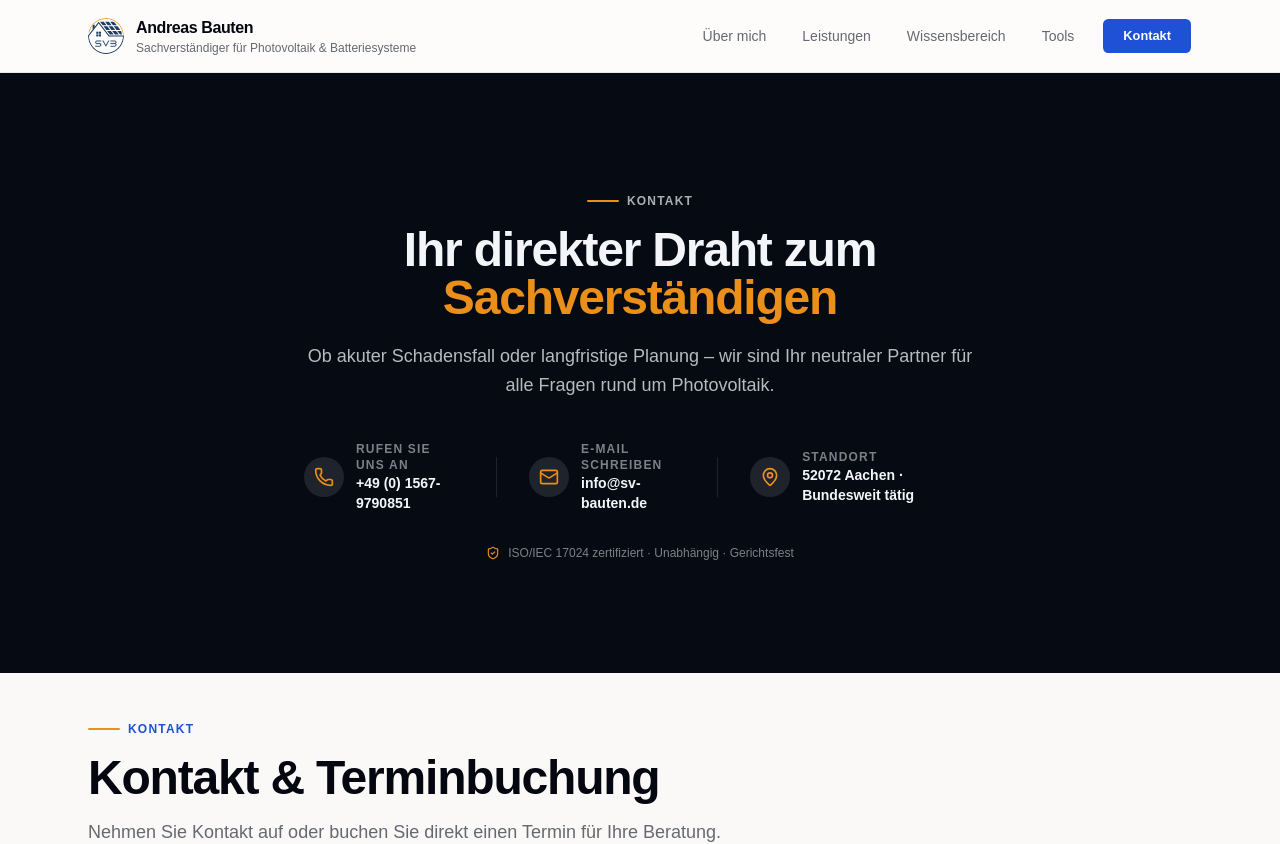
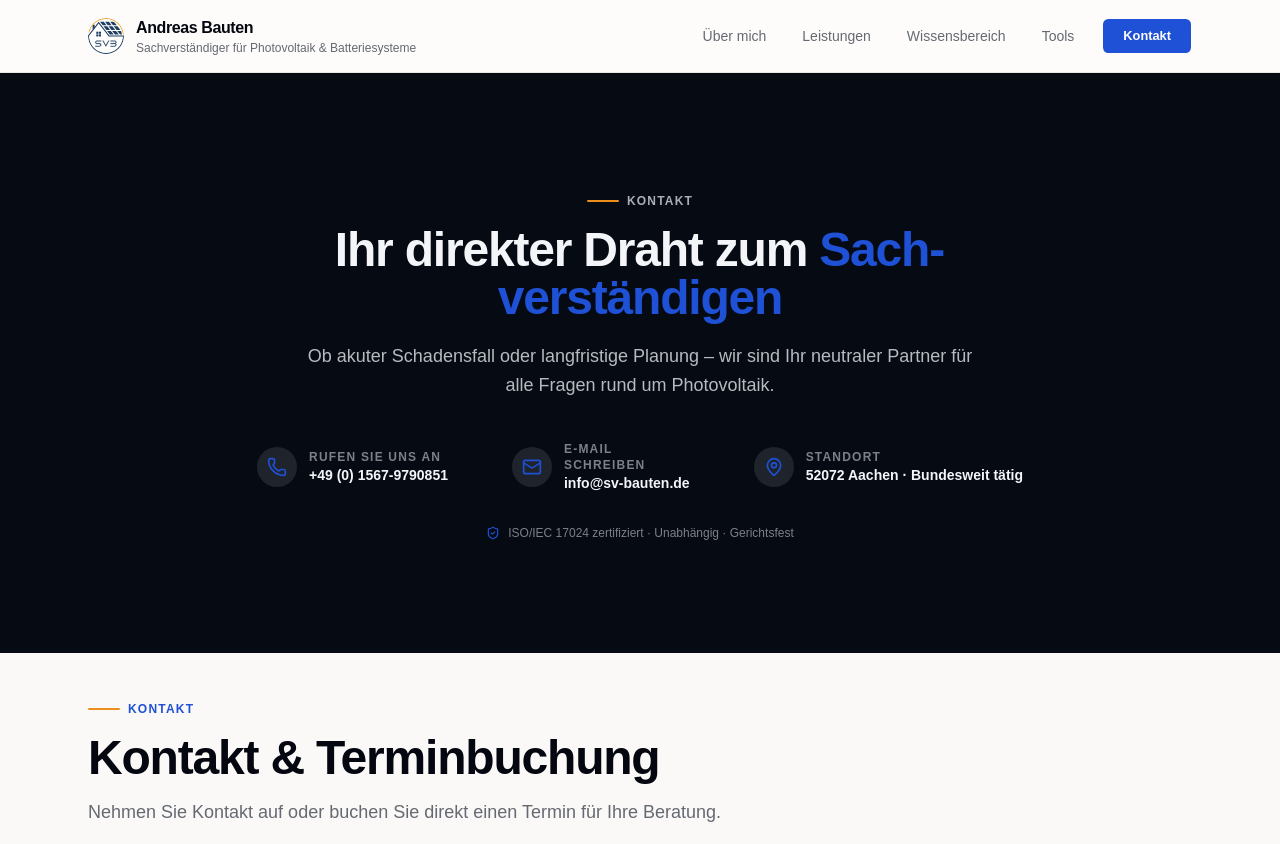
Before and after one commit to cellthium-dev/sv-website, a React (Vite) app: page /kontakt in a window 1280 px wide. Shown: the top 844 px of the page. Built offline with nearby package versions, Linux system fonts and the light colour scheme.

Commit message:
feat: update style

```diff
--- a/src/components/contact-form.tsx
+++ b/src/components/contact-form.tsx
@@ -225,7 +225,7 @@ export default function ContactForm() {
 
   return (
     <section
-      className="scroll-mt-60 bg-muted/30 py-20 md:scroll-mt-0 md:py-28"
+      className="w-full scroll-mt-60 bg-muted/30 p-10 md:scroll-mt-0 md:py-20"
       id="kontakt"
     >
       <div className="section-container">
--- a/src/components/tools-page.tsx
+++ b/src/components/tools-page.tsx
@@ -2824,7 +2824,7 @@ export default function ToolsPage() {
     <>
       {/* ── Hero ────────────────────────────────────────────────────── */}
       <section className="bg-dark-surface py-16 md:py-24">
-        <div className="section-container">
+        <div className="section-container grid">
           <div className="section-label mb-4 justify-center text-center">
             <span className="solar-bar" />
             <span className="text-dark-surface-foreground/70">
--- a/src/routes/kontakt/index.tsx
+++ b/src/routes/kontakt/index.tsx
@@ -65,7 +65,9 @@ function KontaktPage() {
                 style={{ fontFamily: "var(--font-heading)" }}
               >
                 Ihr direkter Draht zum{" "}
-                <span className="text-solar">Sachverständigen</span>
+                <span className="hyphens-auto text-primary">
+                  Sachverständigen
+                </span>
               </h1>
               <p className="mb-10 text-dark-surface-foreground/75 text-lg leading-relaxed">
                 Ob akuter Schadensfall oder langfristige Planung – wir sind Ihr
@@ -79,13 +81,13 @@ function KontaktPage() {
                   href={`tel:${siteConfig.contact.phone}`}
                 >
                   <span className="flex size-10 shrink-0 items-center justify-center rounded-full bg-white/10">
-                    <PhoneIcon className="size-5 text-solar" />
+                    <PhoneIcon className="size-5 text-primary" />
                   </span>
                   <div className="text-left">
                     <p className="font-semibold text-dark-surface-foreground/50 text-xs uppercase tracking-widest">
                       Rufen Sie uns an
                     </p>
-                    <p className="font-semibold text-dark-surface-foreground text-sm">
+                    <p className="font-semibold text-dark-surface-foreground text-sm md:whitespace-nowrap">
                       {siteConfig.contact.phone}
                     </p>
                   </div>
@@ -99,13 +101,13 @@ function KontaktPage() {
                   href={`mailto:${siteConfig.contact.email}`}
                 >
                   <span className="flex size-10 shrink-0 items-center justify-center rounded-full bg-white/10">
-                    <MailIcon className="size-5 text-solar" />
+                    <MailIcon className="size-5 text-primary" />
                   </span>
                   <div className="text-left">
                     <p className="font-semibold text-dark-surface-foreground/50 text-xs uppercase tracking-widest">
                       E-Mail schreiben
                     </p>
-                    <p className="font-semibold text-dark-surface-foreground text-sm">
+                    <p className="font-semibold text-dark-surface-foreground text-sm md:whitespace-nowrap">
                       {siteConfig.contact.email}
                     </p>
                   </div>
@@ -115,13 +117,13 @@ function KontaktPage() {
 
                 <div className="flex items-center gap-3">
                   <span className="flex size-10 shrink-0 items-center justify-center rounded-full bg-white/10">
-                    <MapPinIcon className="size-5 text-solar" />
+                    <MapPinIcon className="size-5 text-primary" />
                   </span>
                   <div className="text-left">
                     <p className="font-semibold text-dark-surface-foreground/50 text-xs uppercase tracking-widest">
                       Standort
                     </p>
-                    <p className="font-semibold text-dark-surface-foreground text-sm">
+                    <p className="font-semibold text-dark-surface-foreground text-sm md:whitespace-nowrap">
                       {siteConfig.contact.address} · Bundesweit tätig
                     </p>
                   </div>
@@ -129,7 +131,7 @@ function KontaktPage() {
               </div>
 
               <p className="mt-8 flex items-center justify-center gap-2 text-dark-surface-foreground/50 text-xs">
-                <ShieldCheckIcon className="size-3.5 shrink-0 text-solar" />
+                <ShieldCheckIcon className="size-3.5 shrink-0 text-primary" />
                 ISO/IEC 17024 zertifiziert · Unabhängig · Gerichtsfest
               </p>
             </div>
@@ -186,7 +188,7 @@ function KontaktPage() {
         {/* ── Standort & Vertrauen ──────────────────────────────────── */}
         <section
           aria-label="Standort und Vertrauen"
-          className="bg-muted/30 py-20 md:py-28"
+          className="bg-muted/30 p-20 md:py-28"
         >
           <div className="section-container">
             <div className="mb-12">
```
